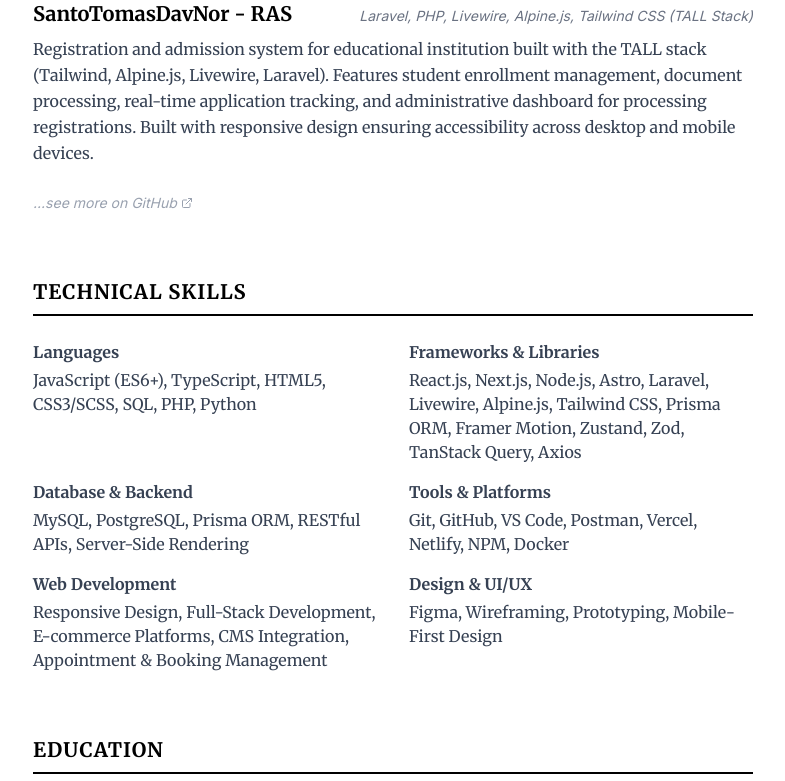
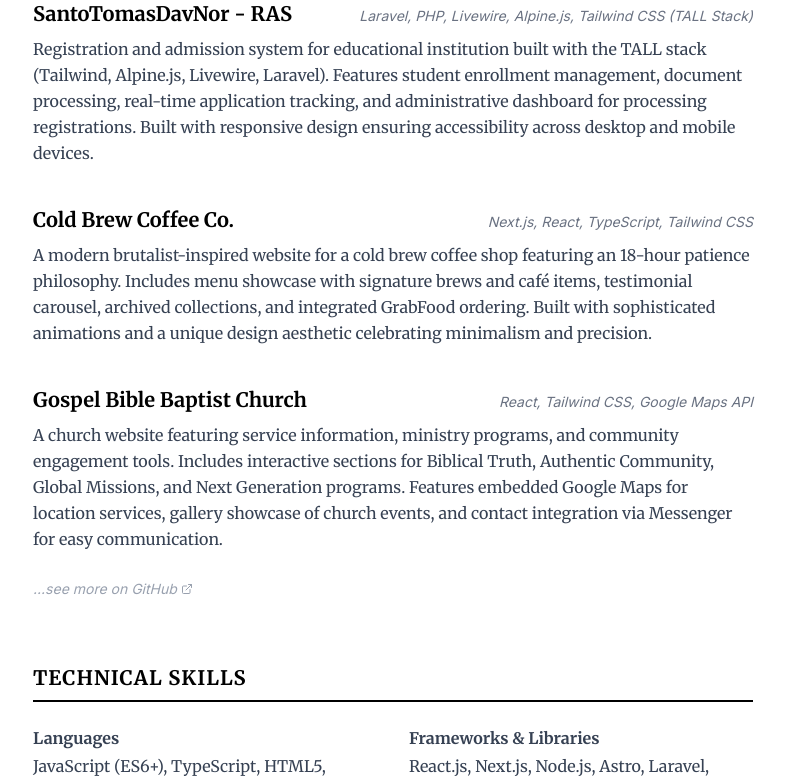
Before and after one commit to agustinelumandong/cshan.dev, a React (Vite) app: page / in a window 1280 px wide. Shown: the part 1442-2223 px from the top of the page, without its empty margins (247-1032 px from the left). Built offline with nearby package versions, Linux system fonts and the light colour scheme.

Commit message:
feat: add new projects for Cold Brew Coffee Co. and Gospel Bible Baptist Church in App.tsx

```diff
--- a/src/App.tsx
+++ b/src/App.tsx
@@ -81,6 +81,24 @@
     previewUrl: '/images/santo-tomas-web.png',
     githubUrl: 'https://github.com/agustinelumandong',
     liveUrl: 'https://santotomasdavnor-ras.com/'
+  },
+  {
+    id: 'proj-4',
+    title: 'Cold Brew Coffee Co.',
+    tech: 'Next.js, React, TypeScript, Tailwind CSS',
+    description: 'A modern brutalist-inspired website for a cold brew coffee shop featuring an 18-hour patience philosophy. Includes menu showcase with signature brews and café items, testimonial carousel, archived collections, and integrated GrabFood ordering. Built with sophisticated animations and a unique design aesthetic celebrating minimalism and precision.',
+    previewUrl: '/images/cold-brew-coffee-web.png',
+    githubUrl: 'https://github.com/agustinelumandong',
+    liveUrl: 'https://cold-brew-coffee.vercel.app/'
+  },
+  {
+    id: 'proj-5',
+    title: 'Gospel Bible Baptist Church',
+    tech: 'React, Tailwind CSS, Google Maps API',
+    description: 'A church website featuring service information, ministry programs, and community engagement tools. Includes interactive sections for Biblical Truth, Authentic Community, Global Missions, and Next Generation programs. Features embedded Google Maps for location services, gallery showcase of church events, and contact integration via Messenger for easy communication.',
+    previewUrl: '/images/gospel-bible-baptist-church-web.png',
+    githubUrl: 'https://github.com/agustinelumandong',
+    liveUrl: 'https://gospel-bible-baptist-church.vercel.app/'
   }
 ];
 
```
Also changed, not shown: public/images/cold-brew-coffee-web.png (added), public/images/gospel-bible-baptist-church-web.png (added).
